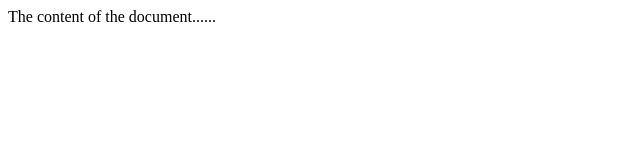
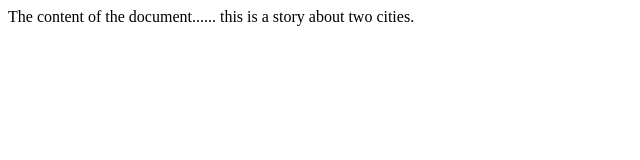
Before and after one commit to shrustidabhi008/project1-demo, a plain HTML site: page index.html in a window 1280 px wide. Shown: the whole page, without its empty margins (0-640 px from the left). Drawn offline with Linux system fonts and the light colour scheme.

Commit message:
third commit about topic

```diff
--- a/index.html
+++ b/index.html
@@ -4,5 +4,6 @@
 </head>
 <body>
 The content of the document......
+this is a story about two cities.
 </body>
 </html>
```
